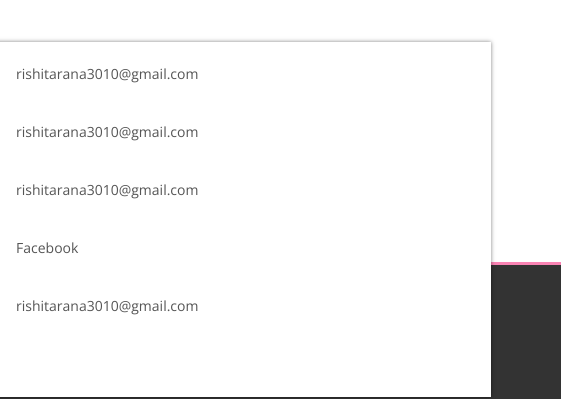
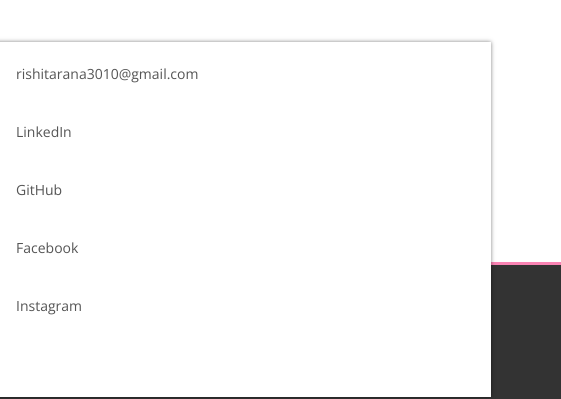
Before and after one commit to r-rana20/I-am-Rishita, a plain HTML site: page index.html in a window 1280 px wide. Shown: the part 3700-4099 px from the top of the page, 719-1280 px from the left. Drawn offline with nearby package versions, Linux system fonts and the light colour scheme.

Commit message:
Update index.html

```diff
--- a/index.html
+++ b/index.html
@@ -414,11 +414,11 @@
 							</div>
 							<div class="single-address">
 								<i class="fa fa-linkedin"></i>
-								<div class="title"><a href="https://www.linkedin.com/in/r-rana/"><p>rishitarana3010@gmail.com</p></a></div>
+								<div class="title"><a href="https://www.linkedin.com/in/r-rana/"><p>LinkedIn</p></a></div>
 							</div>
 							<div class="single-address">
 								<i class="fa fa-code"></i>
-								<div class="title"><a href="https://github.com/r-rana20"><p>rishitarana3010@gmail.com</p></a></div>
+								<div class="title"><a href="https://github.com/r-rana20"><p>GitHub</p></a></div>
 							</div>
 							<div class="single-address">
 								<i class="fa fa-facebook"></i>
@@ -426,7 +426,7 @@
 							</div>
 							<div class="single-address">
 								<i class="fa fa-instagram"></i>
-								<div class="title"><a href="https://www.instagram.com/sanjhi_rana/"><p>rishitarana3010@gmail.com</p></a></div>
+								<div class="title"><a href="https://www.instagram.com/sanjhi_rana/"><p>Instagram</p></a></div>
 							</div>
 						</div>
 					</div>
```
